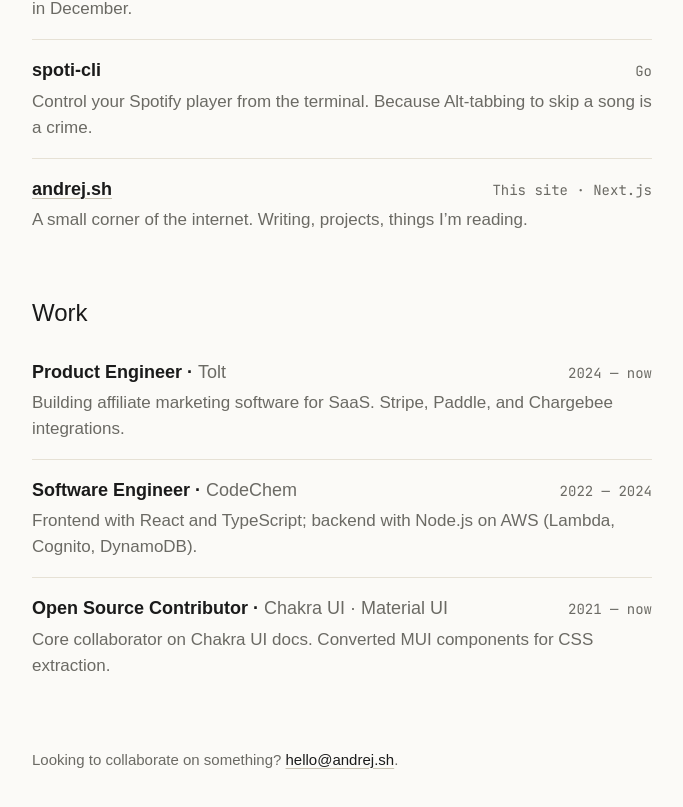
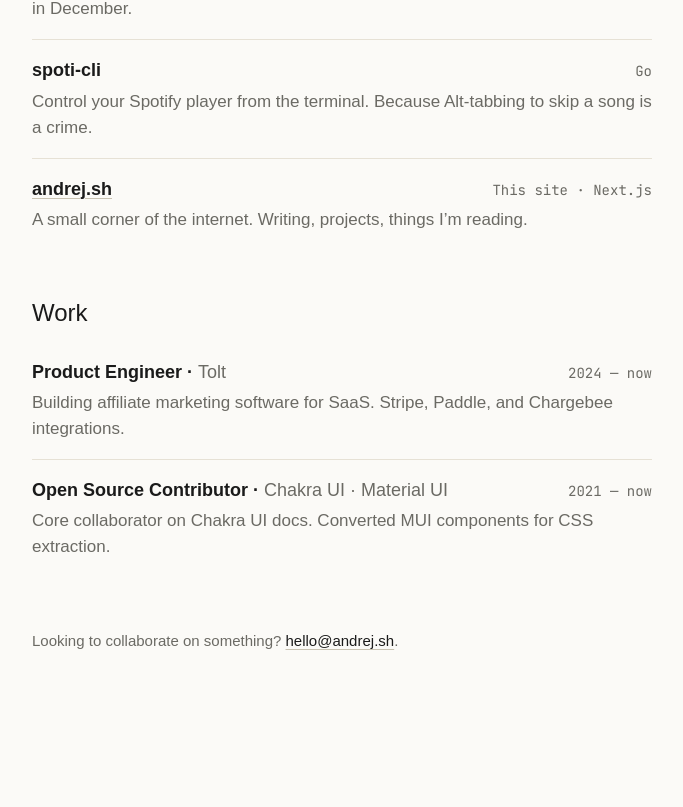
Before and after one commit to andrejsshell/andrej.sh, a Next.js app: page /projects in a window 1280 px wide. Shown: the part 533-1340 px from the top of the page, without its empty margins (298-981 px from the left). Built offline with nearby package versions, Linux system fonts and the light colour scheme; a web font is replaced by a local one.

Commit message:
Remove CodeChem from work history and projects metadata

```diff
--- a/app/data.ts
+++ b/app/data.ts
@@ -59,12 +59,6 @@ export const workHistory: Job[] = [
     desc: "Building affiliate marketing software for SaaS. Stripe, Paddle, and Chargebee integrations.",
   },
   {
-    role: "Software Engineer",
-    company: "CodeChem",
-    period: "2022 — 2024",
-    desc: "Frontend with React and TypeScript; backend with Node.js on AWS (Lambda, Cognito, DynamoDB).",
-  },
-  {
     role: "Open Source Contributor",
     company: "Chakra UI · Material UI",
     period: "2021 — now",
--- a/app/projects/page.tsx
+++ b/app/projects/page.tsx
@@ -4,7 +4,7 @@ import { projects, workHistory } from "@/app/data";
 export const metadata: Metadata = {
   title: "Projects",
   description:
-    "Open source projects and work history by Andrej Acevski — Kaneo, Tolt, CodeChem, and more.",
+    "Open source projects and work history by Andrej Acevski — Kaneo, Tolt, and more.",
   alternates: { canonical: "/projects" },
   openGraph: {
     title: "Projects",
```
